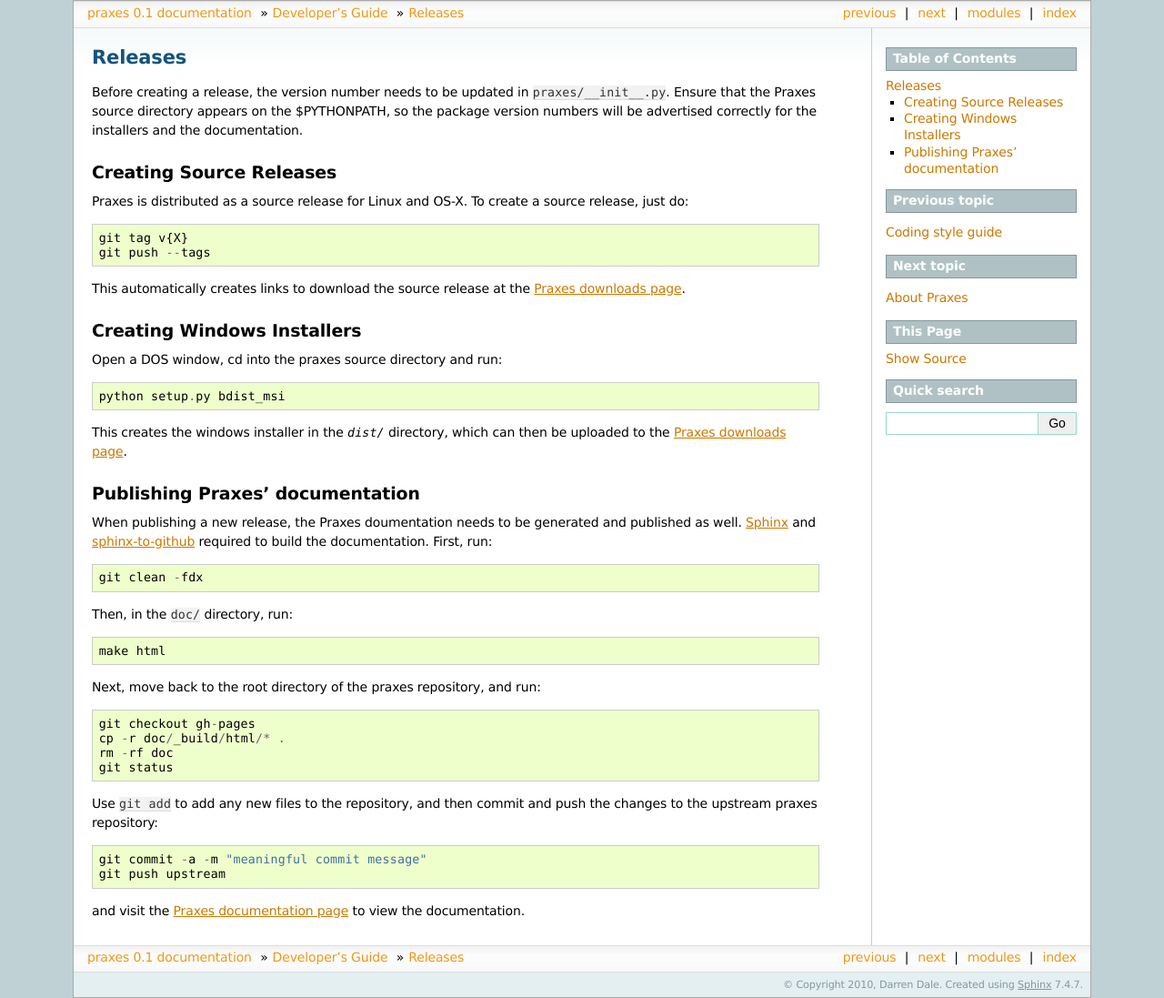
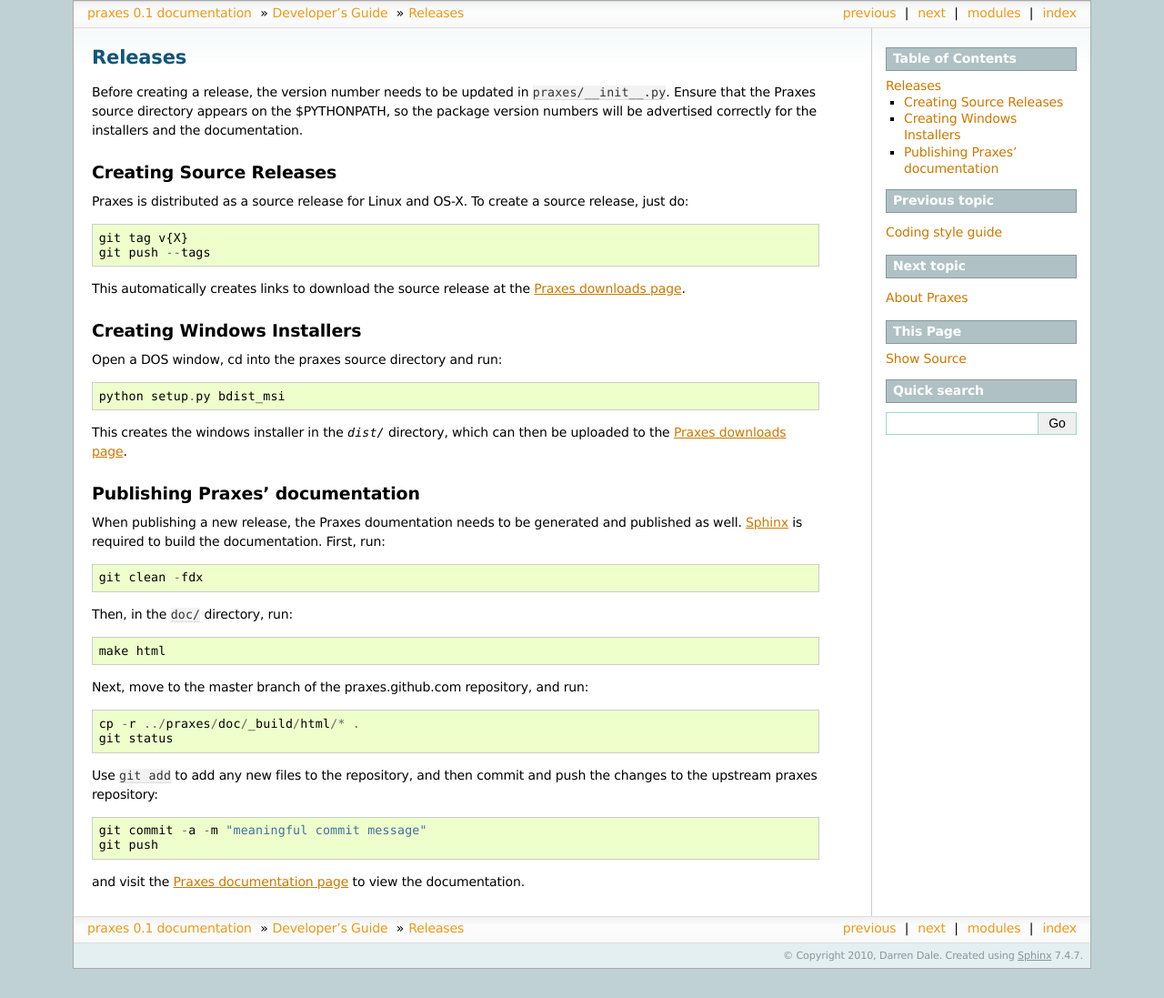
Before and after one commit to praxes/praxes, a Sphinx documentation site: the page built from doc/devel/release.rst, in a window 1280 px wide. Shown: the whole page at 91% size. Built offline with Sphinx 7.4.7, drawn with Linux system fonts in a browser that asks for light colours; formulas are drawn with MathJax 3; after the commit the page ends 1065 px from its top, so only the background shows below that.

Commit message:
DOC: update docs to point to praxes.github.com

```diff
--- a/doc/devel/release.rst
+++ b/doc/devel/release.rst
@@ -41,8 +41,8 @@ Publishing Praxes' documentation
 ================================
 
 When publishing a new release, the Praxes doumentation needs to be generated
-and published as well. Sphinx_ and `sphinx-to-github`_ required to build the
-documentation. First, run::
+and published as well. Sphinx_ is required to build the documentation. First,
+run::
 
    git clean -fdx
 
@@ -50,22 +50,19 @@ Then, in the :file:`doc/` directory, run::
 
    make html
 
-Next, move back to the root directory of the praxes repository, and run::
+Next, move to the master branch of the praxes.github.com repository, and run::
 
-   git checkout gh-pages
-   cp -r doc/_build/html/* .
-   rm -rf doc
+   cp -r ../praxes/doc/_build/html/* .
    git status
 
-Use ``git add`` to add any new files to the repository, and then commit and push
-the changes to the upstream praxes repository::
+Use ``git add`` to add any new files to the repository, and then commit and
+push the changes to the upstream praxes repository::
 
    git commit -a -m "meaningful commit message"
-   git push upstream
+   git push
 
 and visit the `Praxes documentation page`_ to view the documentation.
 
 .. _`Praxes downloads page`: https://github.com/praxes/praxes/downloads
 .. _Sphinx: http://sphinx.pocoo.org/
-.. _`sphinx-to-github`: https://github.com/michaeljones/sphinx-to-github
-.. _`Praxes documentation page`: http://praxes.github.com/documentation/
+.. _`Praxes documentation page`: http://praxes.github.com
```
